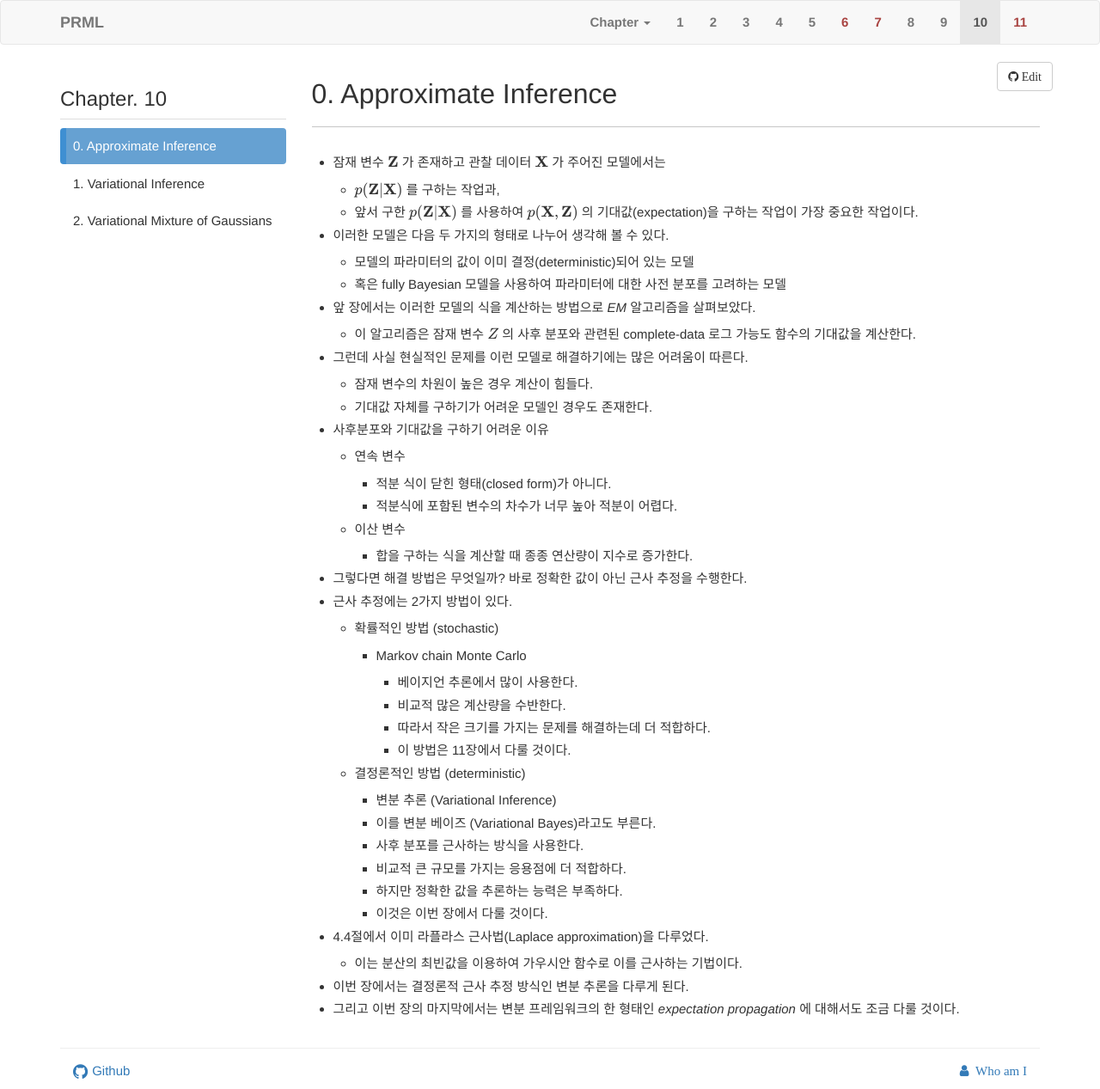
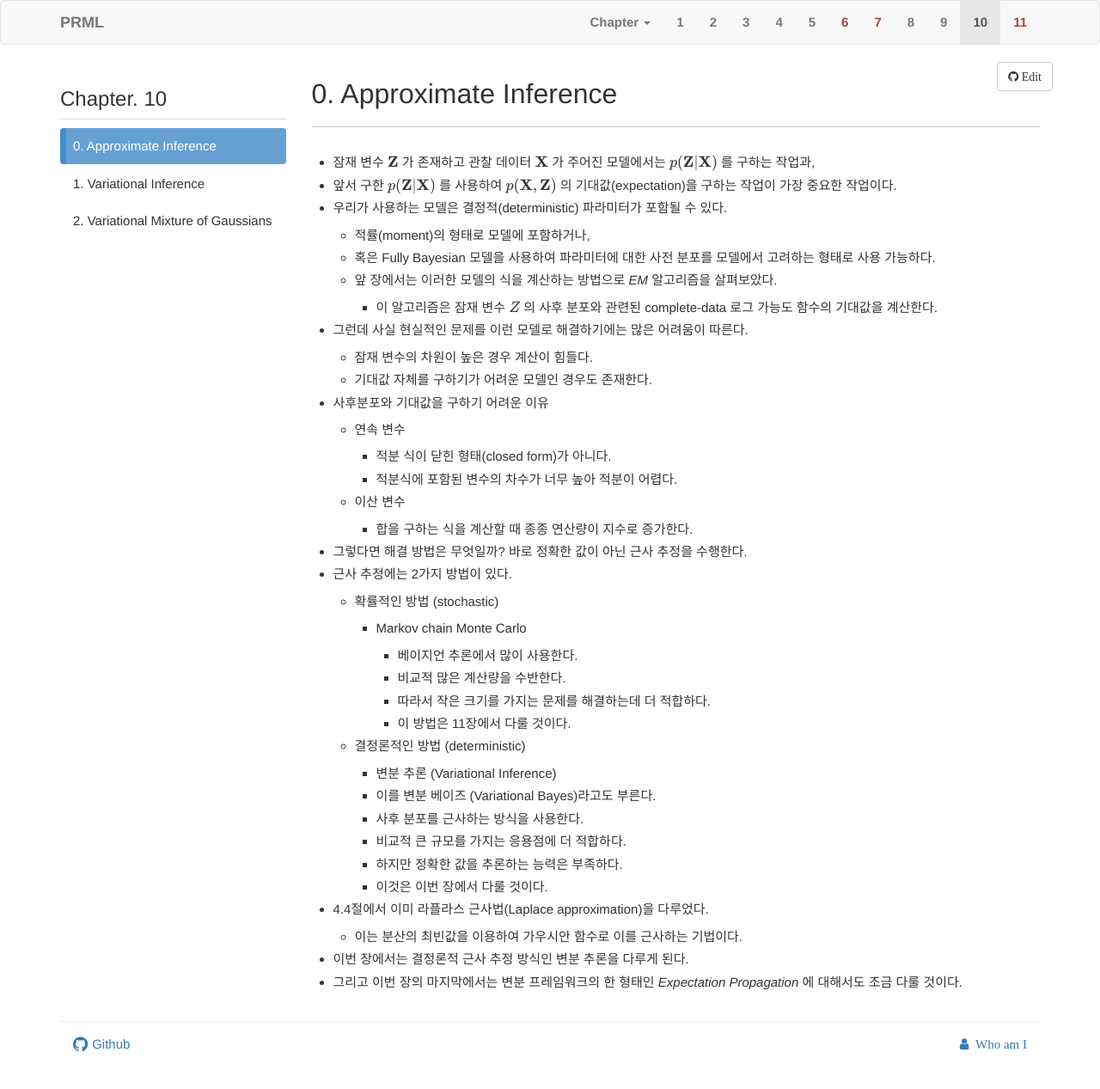
Before and after one commit to norman3/prml, a Jekyll site: the page built from docs/chapter10/0.md, in a window 1280 px wide. Shown: the whole page at 86% size. Built offline with Jekyll 4.4.1, drawn with Linux system fonts in a browser that asks for light colours; nearby versions of some CDN libraries; library files that are not in the unit come from our copies; formulas are drawn with MathJax 3; comment, search, counter and statistics services are not loaded; after the commit the page ends 1235 px from its top, so only the background shows below that.

Commit message:
fix typo

```diff
--- a/docs/chapter10/0.md
+++ b/docs/chapter10/0.md
@@ -4,16 +4,13 @@ group: "Chapter. 10"
 title: "0. Approximate Inference"
 ---
 
-- 잠재 변수 \\( {\bf Z} \\) 가 존재하고 관찰 데이터 \\( {\bf X} \\) 가 주어진 모델에서는
-    - \\( p({\bf Z}\|{\bf X}) \\) 를 구하는 작업과,
-    - 앞서 구한 \\( p({\bf Z}\|{\bf X}) \\) 를 사용하여 \\( p({\bf X}, {\bf Z}) \\) 의 기대값(expectation)을 구하는 작업이 가장 중요한 작업이다.
-
-- 이러한 모델은 다음 두 가지의 형태로 나누어 생각해 볼 수 있다.
-    - 모델의 파라미터의 값이 이미 결정(deterministic)되어 있는 모델
-    - 혹은 fully Bayesian 모델을 사용하여 파라미터에 대한 사전 분포를 고려하는 모델
-
-- 앞 장에서는 이러한 모델의 식을 계산하는 방법으로 *EM* 알고리즘을 살펴보았다.
-    - 이 알고리즘은 잠재 변수 \\( Z \\) 의 사후 분포와 관련된 complete-data 로그 가능도 함수의 기대값을 계산한다.
+- 잠재 변수 \\( {\bf Z} \\) 가 존재하고 관찰 데이터 \\( {\bf X} \\) 가 주어진 모델에서는 \\( p({\bf Z}\|{\bf X}) \\) 를 구하는 작업과,
+- 앞서 구한 \\( p({\bf Z}\|{\bf X}) \\) 를 사용하여 \\( p({\bf X}, {\bf Z}) \\) 의 기대값(expectation)을 구하는 작업이 가장 중요한 작업이다.
+- 우리가 사용하는 모델은 결정적(deterministic) 파라미터가 포함될 수 있다.
+    - 적률(moment)의 형태로 모델에 포함하거나,
+    - 혹은 Fully Bayesian 모델을 사용하여 파라미터에 대한 사전 분포를 모델에서 고려하는 형태로 사용 가능하다.
+    - 앞 장에서는 이러한 모델의 식을 계산하는 방법으로 *EM* 알고리즘을 살펴보았다.
+        - 이 알고리즘은 잠재 변수 \\( Z \\) 의 사후 분포와 관련된 complete-data 로그 가능도 함수의 기대값을 계산한다.
 
 - 그런데 사실 현실적인 문제를 이런 모델로 해결하기에는 많은 어려움이 따른다.
     - 잠재 변수의 차원이 높은 경우 계산이 힘들다.
@@ -44,4 +41,4 @@ title: "0. Approximate Inference"
     - 이는 분산의 최빈값을 이용하여 가우시안 함수로 이를 근사하는 기법이다.
 
 - 이번 장에서는 결정론적 근사 추정 방식인 변분 추론을 다루게 된다.
-- 그리고 이번 장의 마지막에서는 변분 프레임워크의 한 형태인 *expectation propagation* 에 대해서도 조금 다룰 것이다.
+- 그리고 이번 장의 마지막에서는 변분 프레임워크의 한 형태인 *Expectation Propagation* 에 대해서도 조금 다룰 것이다.
```
Also changed, not shown: docs/chapter10/1.md (+4 -4 lines).
